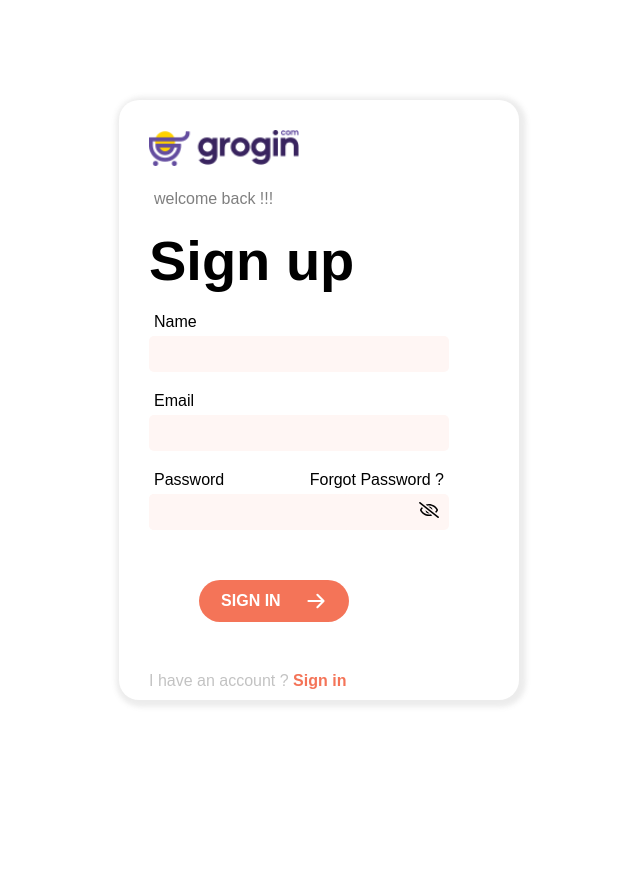
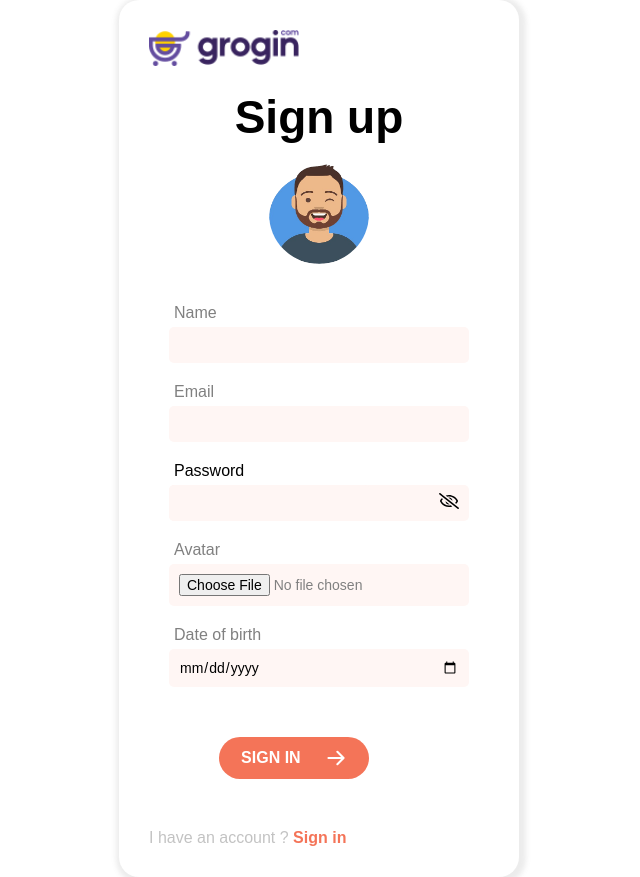
Before and after one commit to sinha-niranjan/ecommerce_frontend, a React (Vite) app: page /auth/sign-up in a window 1280 px wide. Shown: the whole page, without its empty margins (321-961 px from the left). Before the commit the page ends 800 px from the top, so only its background shows below. Built offline with nearby package versions, Linux system fonts and the light colour scheme.

Commit message:
sign up page completed

```diff
--- a/src/Layout/AuthLayout.scss
+++ b/src/Layout/AuthLayout.scss
@@ -2,7 +2,7 @@
   display: flex;
   align-items: center;
   justify-content: center;
-  height: 100vh;
+  min-height: 100vh;
   width: 100%;
 
 }
--- a/src/Pages/sign-in/Login.jsx
+++ b/src/Pages/sign-in/Login.jsx
@@ -4,11 +4,13 @@ import logo from "../../assets/images/logo.png";
 import { FaRegEyeSlash } from "react-icons/fa";
 import { MdOutlineRemoveRedEye } from "react-icons/md";
 import { PiArrowRightBold } from "react-icons/pi";
+import { useNavigate } from "react-router-dom";
 
 const Login = () => {
   const [email, setEmail] = useState();
   const [password, setPassword] = useState();
   const [open, setOpen] = useState(false);
+  const navigate = useNavigate();
   return (
     <div className="login-main-box">
       <div className="login-logo">
@@ -63,7 +65,7 @@ const Login = () => {
       </div>
 
       <div className="login-remark">
-        <span>I don't have an account ? <strong>Sign up </strong></span>
+        <span>I don't have an account ? <strong onClick={() => navigate("/auth/sign-up")}>Sign up </strong></span>
       </div>
 
     </div>
--- a/src/Pages/sign-up/SignUp.jsx
+++ b/src/Pages/sign-up/SignUp.jsx
@@ -4,12 +4,19 @@ import logo from "../../assets/images/logo.png";
 import { FaRegEyeSlash } from "react-icons/fa";
 import { MdOutlineRemoveRedEye } from "react-icons/md";
 import { PiArrowRightBold } from "react-icons/pi";
+import { useNavigate } from "react-router-dom";
+import avatarImage from "../../assets/images/logo/avatar.png";
 
 const SignUp = () => {
   const [name, setName] = useState();
   const [email, setEmail] = useState();
   const [password, setPassword] = useState();
   const [open, setOpen] = useState(false);
+  const [avatar, setAvatar] = useState("");
+  const [date, setDate] = useState();
+
+  const navigate = useNavigate();
+
   return (
     <div className="signUp-main-box">
       <div className="signUp-logo">
@@ -17,8 +24,12 @@ const SignUp = () => {
       </div>
 
       <div className="signUp-inner-box">
-        <p>welcome back !!!</p>
-        <h2>Sign up</h2>
+      <h2>Sign up</h2>
+        <img
+          src={avatar ? URL.createObjectURL(avatar) : avatarImage}
+          alt="avatar-image"
+        />
+
         <form action="">
           <div className="input-box-name">
             <p>Name</p>
@@ -39,7 +50,6 @@ const SignUp = () => {
           <div className="input-box-password">
             <div className="label">
               <p>Password</p>
-              <p>Forgot Password ?</p>
             </div>
             <div className="input">
               <input
@@ -64,6 +74,22 @@ const SignUp = () => {
               )}
             </div>
           </div>
+          <div className="input-box-file">
+            <p>Avatar</p>
+            <input
+              type="file"
+              accept="image/*"
+              onChange={(e) => setAvatar(e.target.files[0])}
+            />
+          </div>
+          <div className="input-box-dob">
+            <p>Date of birth</p>
+            <input
+              type="date"
+              value={date}
+              onChange={(e) => setDate(e.target.value)}
+            />
+          </div>
           <div className="signUp-btn">
             <p>SIGN IN</p>
             <PiArrowRightBold />
@@ -73,7 +99,8 @@ const SignUp = () => {
 
       <div className="signUp-remark">
         <span>
-          I have an account ? <strong>Sign in </strong>
+          I have an account ?{" "}
+          <strong onClick={() => navigate("/auth/sign-in")}>Sign in </strong>
         </span>
       </div>
     </div>
--- a/src/Pages/sign-up/SignUp.scss
+++ b/src/Pages/sign-up/SignUp.scss
@@ -4,7 +4,6 @@
   align-items: flex-start;
   justify-content: space-between;
   width: 400px;
-  height: 600px;
   box-shadow: 2px 2px 5px 5px rgba(126, 126, 126, 0.145);
   padding: 30px;
   border-radius: 20px;
@@ -19,25 +18,31 @@
     display: flex;
     flex-direction: column;
     justify-content: center;
-    align-items: flex-start;
+    align-items: center;
     width: 100%;
-    > p {
-      font-size: 16px;
-      color: rgba(0, 0, 0, 50%);
+    margin-top: 20px;
+    > img {
+      width: 100px;
+      height: 100px;
+      border-radius: 50%;
+      justify-self: center;
       margin: 20px 5px;
     }
     > h2 {
-      font-size: 56px;
+      font-size: 46px;
     }
 
     .input-box-email,
-    .input-box-name {
+    .input-box-name,
+    .input-box-file,
+    .input-box-dob {
       width: 100%;
       display: flex;
       flex-direction: column;
       align-items: flex-start;
       justify-content: center;
       width: 100%;
+      color: gray;
       > p {
         margin: 5px;
         margin-top: 20px;
```
Also changed, not shown: src/assets/images/logo/avatar.png (added).
